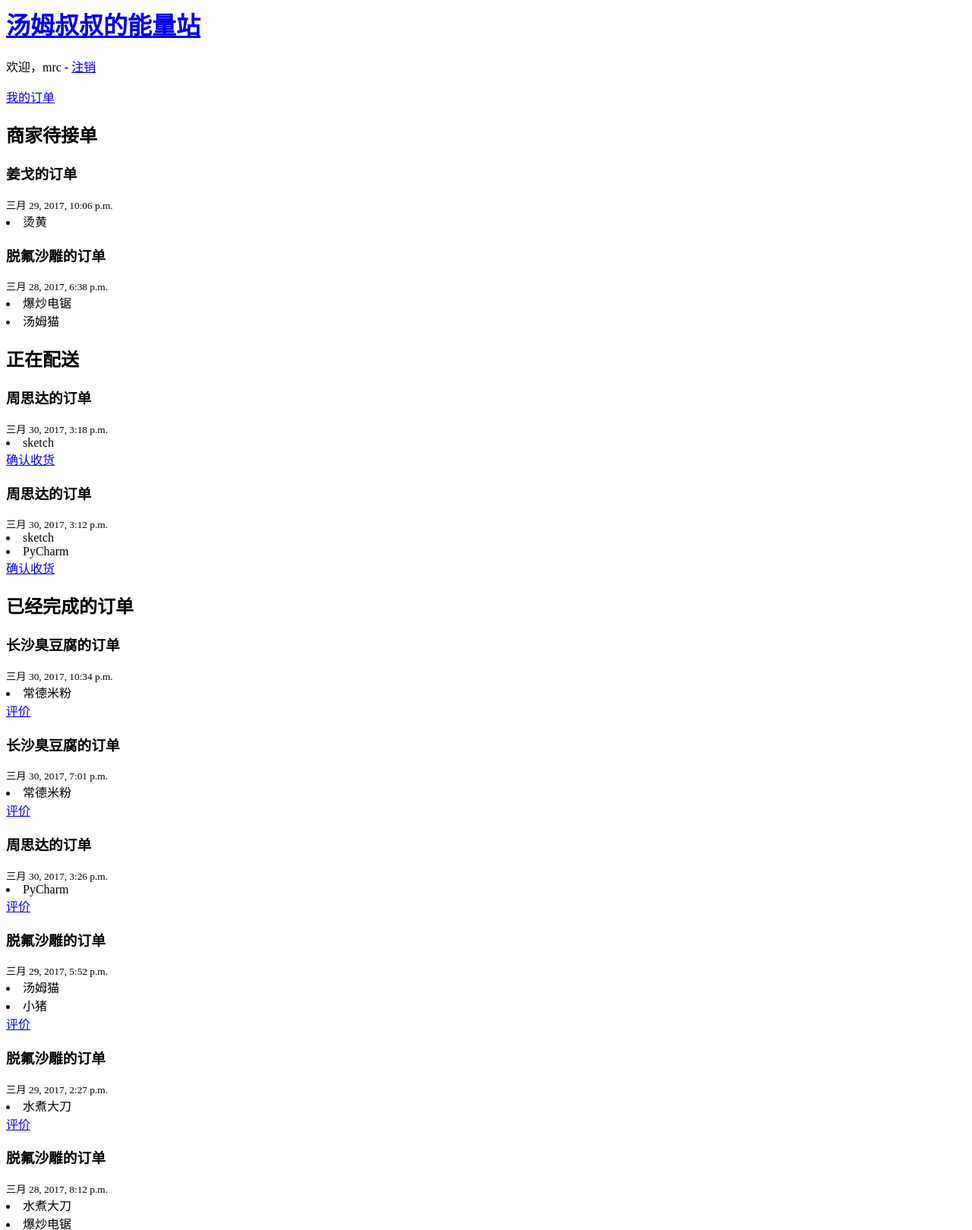
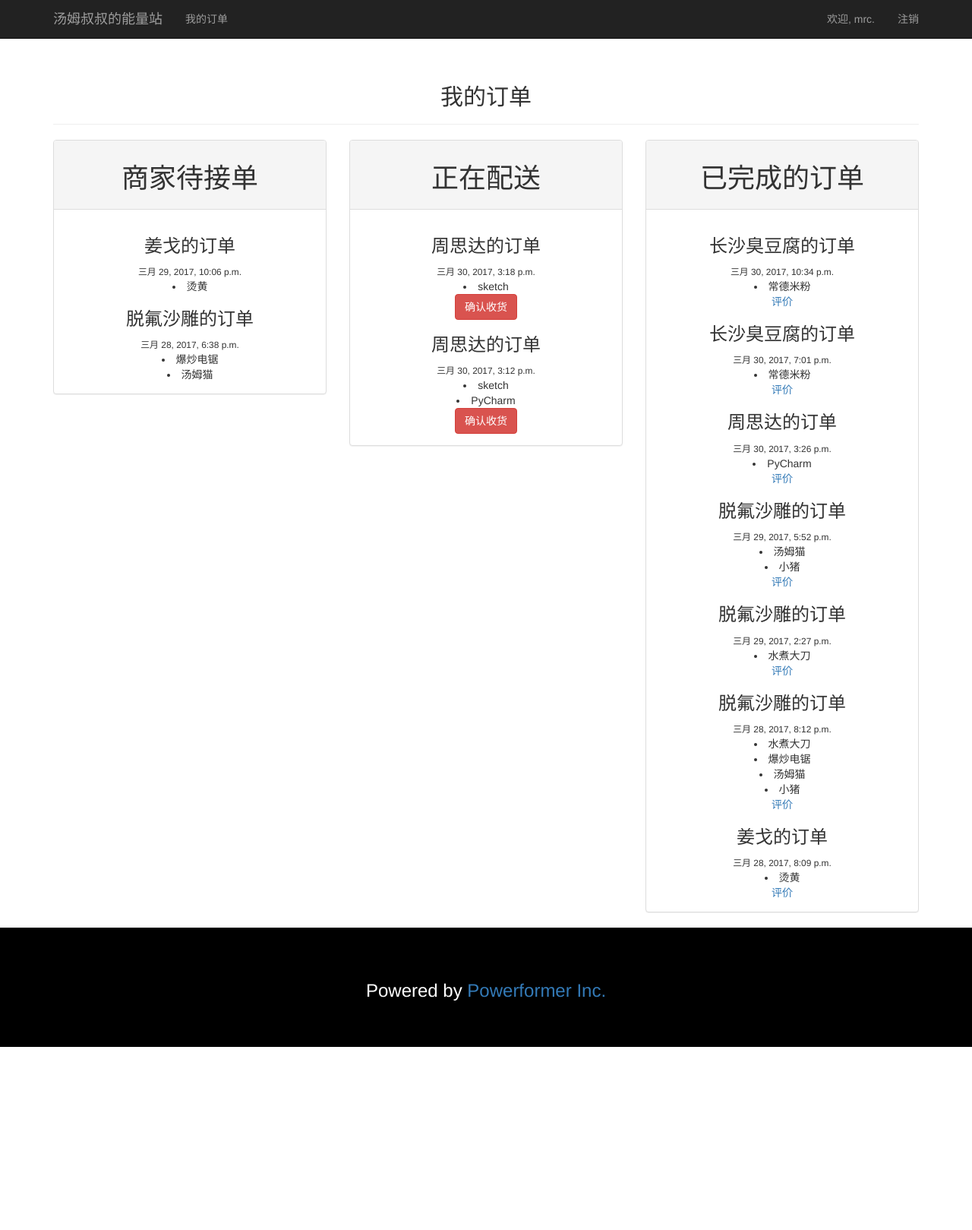
Before and after one commit to mRcfps/uncletom, a Django app: page /my-orders/ in a window 1280 px wide. Shown: the top 1619 px of the page at 76% size. After the commit the page ends 1378 px from the top, so only its background shows below. Run offline with Django 3.2, Linux system fonts and the light colour scheme; a user stored in the database is signed in; data comes from the database, SQL or seed files in the repository; both versions use the stored data as it was after the commit; some libraries are stand-ins or nearby versions.

Commit message:
添加样式（初步）

```diff
--- /dev/null
+++ b/market/static/base.css
@@ -0,0 +1,18 @@
+footer {
+    background-color: #000;
+    color: #fff;
+    padding: 50px;
+}
+
+a#powerformer:hover {
+    text-decoration: none;
+    color: red;
+}
+
+.shop-panel {
+    transition: box-shadow 0.5s;
+}
+
+.shop-panel:hover {
+    box-shadow: 5px 0px 40px rgba(0, 0, 0, .2);
+}
--- /dev/null
+++ b/market/static/market/home.css
@@ -0,0 +1,3 @@
+.shop-panel:hover {
+    box-shadow: 5px 0px 40px rgba(0, 0, 0, .2);
+}
--- a/market/templates/base.html
+++ b/market/templates/base.html
@@ -1,15 +1,60 @@
-<h1><a href="{% url 'market:home' %}">汤姆叔叔的能量站</a></h1>
+{% load bootstrap3 %}
+{% load static %}
 
-<p>
-  {% if user.is_authenticated %}
-    欢迎，{{ user.username }} -
-    <a href="{% url 'users:logout' %}">注销</a>
-  {% else %}
-    <a href="{% url 'users:login' %}">登录</a>
-    <a href="{% url 'users:register' %}">注册</a>
-  {% endif %}
-</p>
+<!DOCTYPE html>
+<html lang="en">
+<head>
+  <meta charset="UTF-8">
+  <meta name="viewport" content="width=device-width, initial-scale=1.0">
+  <meta http-equiv="X-UA-Compatible" content="ie=edge">
 
-{% block navbar %} {% endblock navbar %}
+  <title>汤姆叔叔的能量站</title>
 
-{% block content %} {% endblock content %}
+  {% bootstrap_css %}
+  {% bootstrap_javascript %}
+  <link rel="stylesheet" type="text/css" href="{% static "base.css" %}">
+</head>
+<body>
+
+  <!-- Static navbar -->
+  <nav class="navbar navbar-inverse navbar-static-top">
+    <div class="container">
+
+      <div class="navbar-header">
+        <button type="button" class="navbar-toggle collapsed"
+            data-toggle="collapse" data-target="#navbar"
+            aria-expanded="false" aria-controls="navbar">
+        </button>
+        <a href="{% url 'market:home' %}" class="navbar-brand">
+          汤姆叔叔的能量站
+        </a>
+      </div>
+
+      <div id="navbar" class="navbar-collapse collapse">
+        <ul class="nav navbar-nav">
+          <li><a href="{% url 'market:my-orders' %}">我的订单</a></li>
+        </ul>
+
+        <ul class="nav navbar-nav navbar-right">
+          {% if user.is_authenticated %}
+            <li><a>欢迎, {{ user.username }}.</a></li>
+            <li><a href="{% url 'users:logout' %}">注销</a></li>
+          {% else %}
+            <li><a href="{% url 'users:register' %}">注册</a></li>
+            <li><a href="{% url 'users:login' %}">登录</a></li>
+          {% endif %}
+        </ul>
+      </div><!--/.nav-collapse -->
+
+    </div>
+  </nav>
+
+  <div class="container">
+    {% block content %} {% endblock content %}
+  </div>
+
+  <footer class="container-fluid text-center">
+    <h3>Powered by <a id="powerformer" href="http://powerformer.com">Powerformer Inc.</a></h3>
+  </footer>
+</body>
+</html>
--- a/market/templates/market/my_orders.html
+++ b/market/templates/market/my_orders.html
@@ -1,8 +1,17 @@
 {% extends "base_market.html" %}
 
 {% block content %}
+  <div class="page-header text-center">
+    <h2>我的订单</h2>
+  </div>
 
-  <h2>商家待接单</h2>
+  <div class="row">
+    <div class="col-sm-4 order-list">
+      <div class="panel panel-default text-center">
+        <div class="panel-heading">
+          <h1>商家待接单</h1>
+        </div>
+        <div class="panel-body">
           {% for order in paid_orders %}
             <h3>{{ order.get_seller }}的订单</h3>
             <small>{{ order.time }}</small>
@@ -12,20 +21,34 @@
           {% empty %}
             <p>暂无</p>
           {% endfor %}
-
-  <h2>正在配送</h2>
+        </div>
+      </div>
+    </div>
+    <div class="col-sm-4">
+      <div class="panel panel-default text-center">
+        <div class="panel-heading">
+          <h1>正在配送</h1>
+        </div>
+        <div class="panel-body">
           {% for order in accepted_orders %}
           <h3>{{ order.get_seller }}的订单</h3>
           <small>{{ order.time }}</small>
           {% for food in order.food_list.all %}
             <li>{{ food.name }}</li>
           {% endfor %}
-    <a href="{% url 'market:finish-order' order.id %}">确认收货</a>
+          <a href="{% url 'market:finish-order' order.id %}" class="btn btn-danger">确认收货</a>
           {% empty %}
             <p>暂无</p>
           {% endfor %}
-
-  <h2>已经完成的订单</h2>
+        </div>
+      </div>
+    </div>
+    <div class="col-sm-4">
+      <div class="panel panel-default text-center">
+        <div class="panel-heading">
+          <h1>已完成的订单</h1>
+        </div>
+        <div class="panel-body">
           {% for order in finished_orders %}
           <h3>{{ order.get_seller }}的订单</h3>
           <small>{{ order.time }}</small>
@@ -36,4 +59,8 @@
           {% empty %}
             <p>暂无</p>
           {% endfor %}
+        </div>
+      </div>
+    </div>
+  </div>
 {% endblock content %}
--- a/market/views.py
+++ b/market/views.py
@@ -32,7 +32,12 @@ class HomeView(ListView):
         return ctx
 
     def get_queryset(self):
-        return Shop.objects.exclude(owner=self.request.user)
+        if self.request.user.is_authenticated:
+            # if the user has logged in, we'll prevent him or her from
+            # entering his/her own shop
+            return Shop.objects.exclude(owner=self.request.user)
+        else:
+            return Shop.objects.all()
 
 
 class NewShopView(CreateView):
--- a/uncletom/settings.py
+++ b/uncletom/settings.py
@@ -37,9 +37,14 @@ INSTALLED_APPS = [
     'django.contrib.sessions',
     'django.contrib.messages',
     'django.contrib.staticfiles',
+
+    # Apps of Uncletom
     'users',
     'market',
     'shop_manager',
+
+    # 3rd-party app
+    'bootstrap3',
 ]
 
 MIDDLEWARE = [
```
Also changed, not shown: market/templates/market/home.html (+28 -9 lines), market/templates/market/shop.html (+23 -11 lines), users/templates/users/login.html (+14 -6 lines), db.sqlite3. Lines whose indentation alone changed are shown as unchanged.
